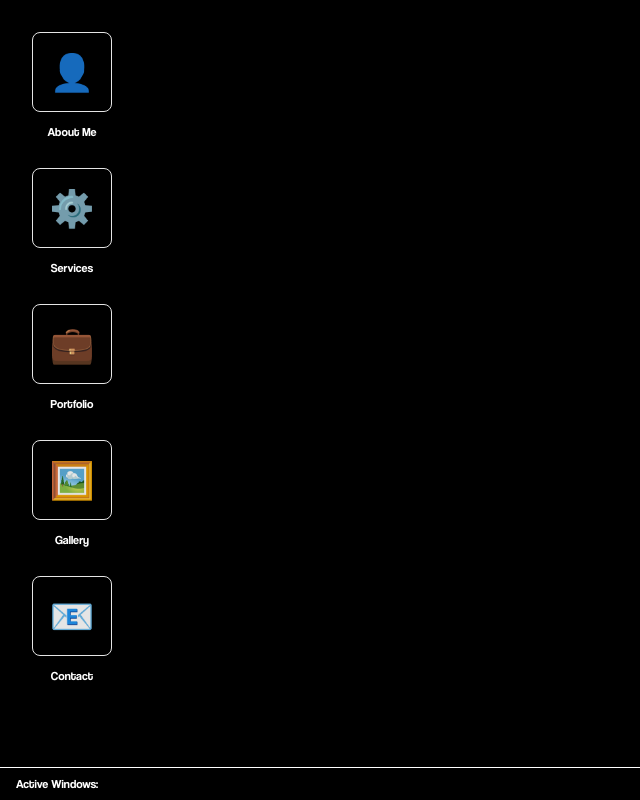
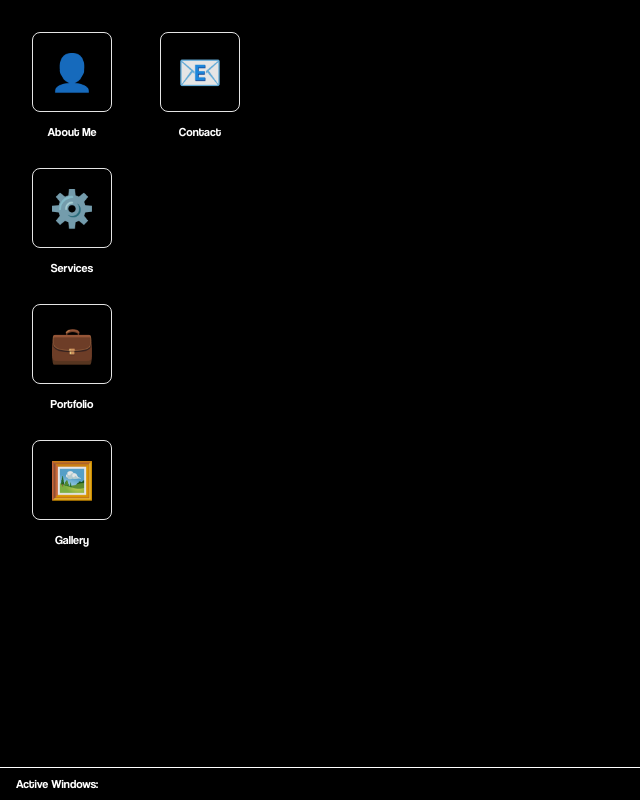
Before and after one commit to eraykrkpnr/react-portfolio, a Next.js app: page / in a window 1280 px wide. Shown: the whole page, without its empty margins (0-640 px from the left). Built offline with nearby package versions, Linux system fonts and the light colour scheme.

Commit message:
Grid System

```diff
--- a/components/Desktop.js
+++ b/components/Desktop.js
@@ -81,19 +81,30 @@ function Desktop() {
         );
     };
 
+    // Split items into chunks of 4 for columns
+    const itemsPerColumn = 4;
+    const itemColumns = [];
+    for (let i = 0; i < desktopItems.length; i += itemsPerColumn) {
+        itemColumns.push(desktopItems.slice(i, i + itemsPerColumn));
+    }
+
     return (
         <div className="dark w-full h-screen bg-black overflow-hidden">
             {/* Desktop Background */}
             <div className="absolute inset-0 bg-gradient-to-br from-gray-950 via-purple-950 to-black opacity-80" />
 
-            {/* Desktop Grid Icons */}
-            <div className="relative z-10 p-8 flex flex-col gap-6 w-fit">
-                {desktopItems.map((item) => (
+            {/* Desktop Grid Icons - Multiple columns with 4 items max per column */}
+            <div className="relative z-10 p-8 flex gap-12 w-fit">
+                {itemColumns.map((column, colIdx) => (
+                    <div key={colIdx} className="flex flex-col gap-6">
+                        {column.map((item) => (
                             <DesktopIcon
                                 key={item.id}
                                 item={item}
                                 onDoubleClick={() => openWindow(item)}
                             />
+                        ))}
+                    </div>
                 ))}
             </div>
 
@@ -114,13 +125,14 @@ function Desktop() {
             {/* Windows */}
             <div className="absolute inset-0 pointer-events-none">
                 {windows.map((window) => (
+                    <div key={window.id} className="pointer-events-auto">
                         <WindowManager
-                        key={window.id}
                             window={window}
                             onClose={() => closeWindow(window.id)}
                             onBringToFront={() => bringToFront(window.id)}
                             pointer
                         />
+                    </div>
                 ))}
             </div>
         </div>
```
Lines whose indentation alone changed are shown as unchanged.
